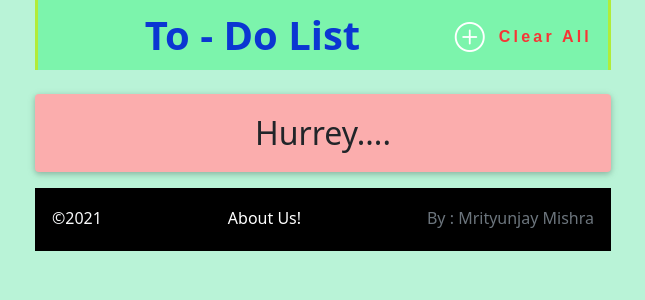
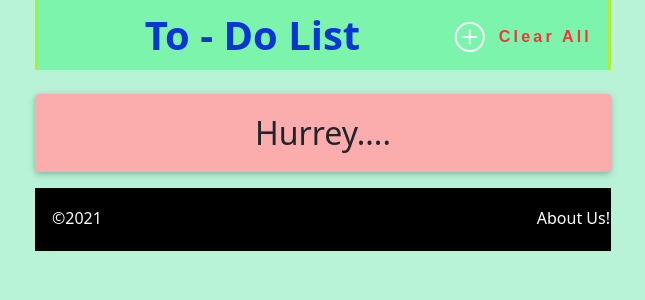
Before and after one commit to MrityunjayM/Todo-React-App, a React (Create React App) app: page / in a window 1280 px wide. Shown: the top 300 px of the page, without its empty margins (317-962 px from the left). Built offline with nearby package versions, Linux system fonts and the light colour scheme.

Commit message:
uploading latest virsion @0.4.0

```diff
--- a/src/components/Footer.js
+++ b/src/components/Footer.js
@@ -5,7 +5,7 @@ const Footer = () => {
                 <div className="card-footer px-0 py-3 d-flex justify-content-between">
                     <p className="ps-3 mb-1">&copy;2021 </p>
                     <a className="nav nav-link text-white p-0" href='/#About'>About Us!</a>
-                    <p className="me-3 mb-1 text-muted">By : Mrityunjay Mishra</p>
+                    {/* <p className="me-3 mb-1 text-muted">By : Mrityunjay Mishra</p> */}
                 </div>
             </div>
         </footer>
```
